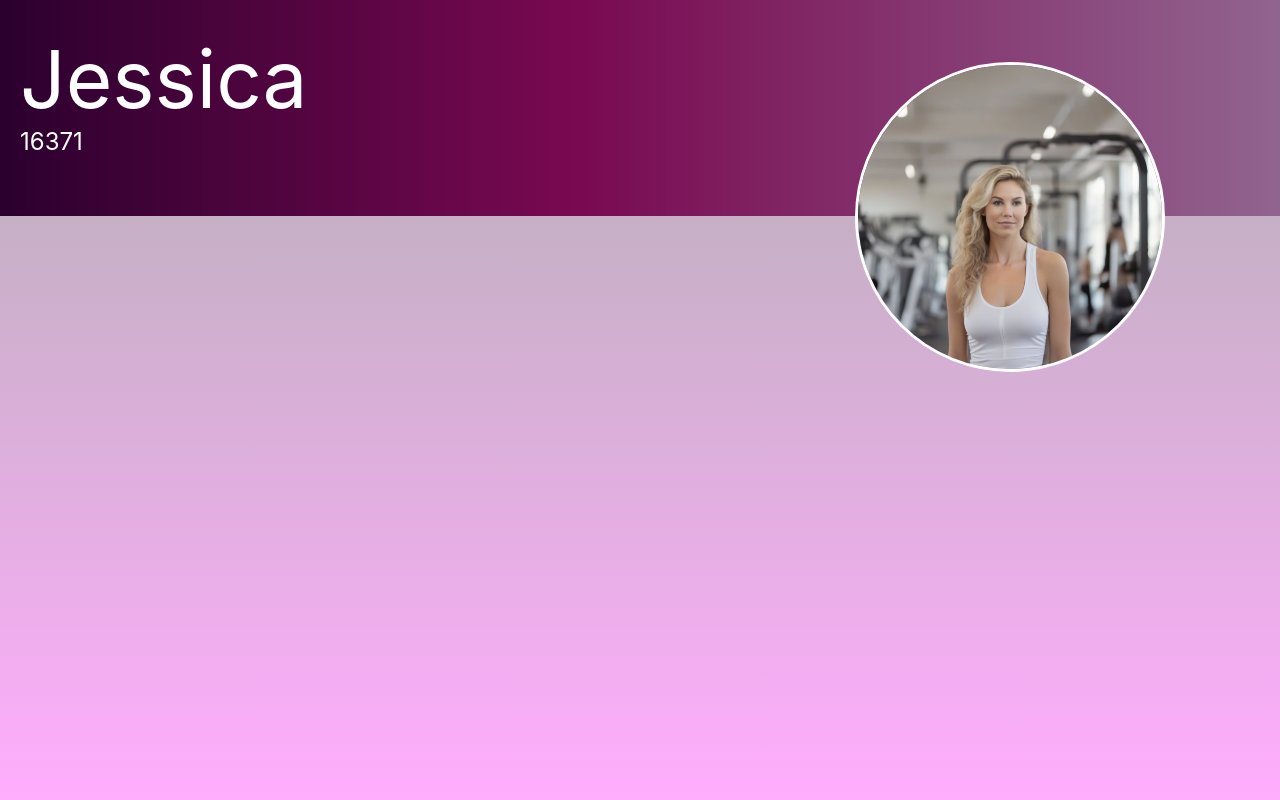
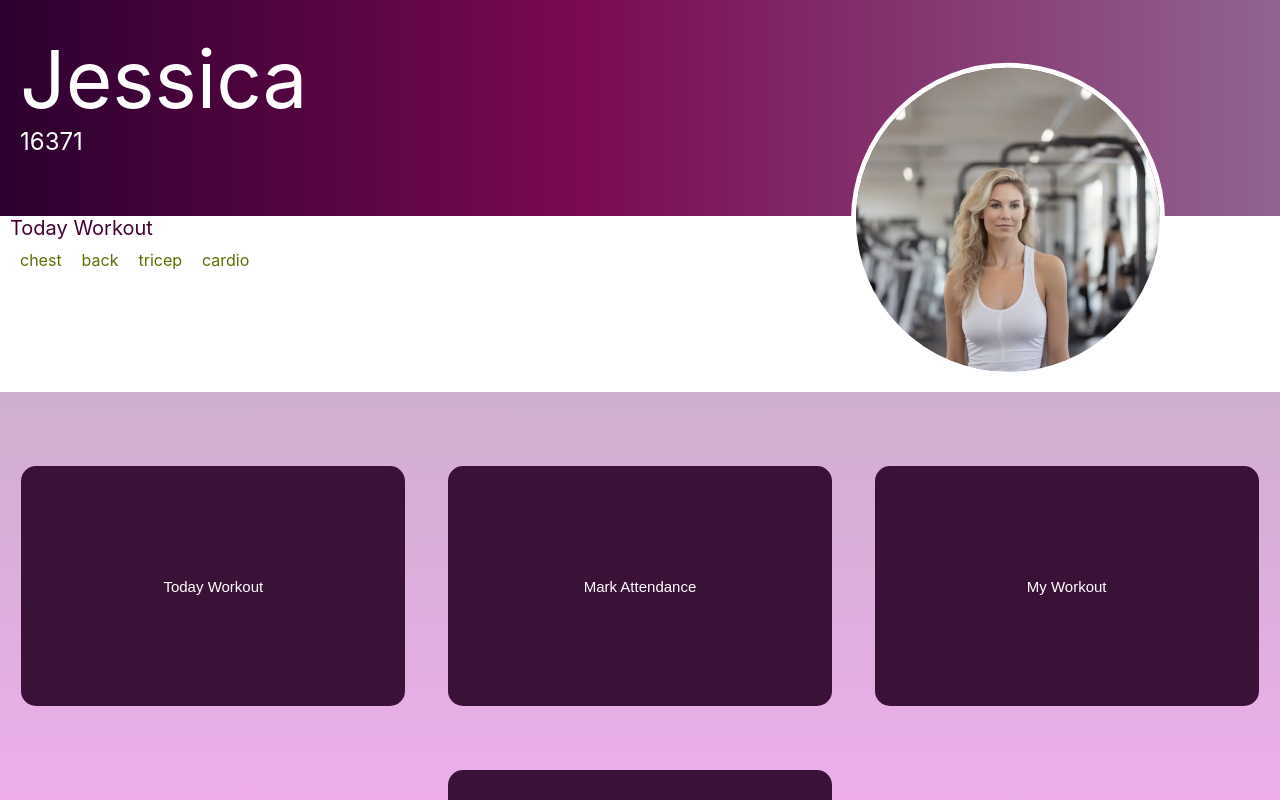
Before and after one commit to ChandupaSH/error-handle-app, a React (Create React App) app: page /#/user in a window 1280 px wide. Shown: the top 800 px of the page. Built offline with nearby package versions, Linux system fonts and the light colour scheme.

Commit message:
other user oage styles

```diff
--- a/src/scenes/UserPage.jsx
+++ b/src/scenes/UserPage.jsx
@@ -7,15 +7,27 @@ const UserPage = () => {
   const avatarH = isTablet ? '38vh' : '25vh'
   const NavH = isTablet ? '27vh' : '18vh'
   const NavFontSize = isTablet ? '10vh' : '6vh'
+  const NavWhiteH = isTablet? '22vh' :' 15vh'
+  const TabW = isTablet? '30%' : '90%'
+  const TabH = isTablet? '30vh' : '25vh'
+
+  const buttonStyle = {
+    width: TabW,
+    height: TabH,
+    marginTop: '5%',
+    borderRadius: '15px',
+    border: 'none',
+    fontSize: '15px',
+    backgroundColor: '#3B1237 ',
+    color: 'white'
+  }
 
   return (
     <div style={{
-      height: '100vh',
-      // background: 'rgb(255,173,253)',
+      paddingBottom: '20px',
       background: 'linear-gradient(0deg, rgba(255,173,253,1) 0%, rgba(177,177,177,1) 100%)'
     }}>
       <div style={{
-      //  background: 'rgb(43,0,46)',
        background: 'linear-gradient(90deg, rgba(43,0,46,1) 0%, rgba(121,9,81,1) 45%, rgba(145,100,143,1) 100%)',
         display:'flex',
         justifyContent:'space-between',
@@ -34,7 +46,7 @@ const UserPage = () => {
 
         <Avatar
           style={{
-            border: '3px solid white',
+            border: '5px solid white',
             transform:'translateY(20%)',
             marginRight: '9%'}}
           alt="Remy Sharp"
@@ -44,6 +56,51 @@ const UserPage = () => {
       </div>
 
 
+      <div style={{
+        backgroundColor: 'white',
+        height: NavWhiteH,
+        color: '#460035 '
+      }}>
+        <div style={{
+          width: '43%',}}>
+            <span style={{
+              paddingLeft: '10px',
+              fontSize:'20px',
+              }}>Today Workout</span><br/>
+
+              <div style={ {
+                display: 'flex',
+
+                flexWrap: 'wrap',
+
+                marginTop: '10px',
+                color: '#5B7000 '
+                }}>
+                  <span style={{marginLeft: '20px' }}>chest</span>
+                  <span style={{marginLeft: '20px' }}>back</span>
+                  <span style={{marginLeft: '20px' }}>tricep</span>
+                  <span style={{marginLeft: '20px' }}>cardio</span>
+              </div>
+
+
+        </div>
+
+      </div>
+
+      <div style={{
+        display: 'flex',
+        justifyContent:'space-around',
+        flexWrap: 'wrap',
+        marginTop: '10px',
+      }}>
+        <button style={buttonStyle} onClick={() => {}}>Today Workout</button>
+        <button style={buttonStyle} onClick={() => {}}>Mark Attendance</button>
+        <button style={buttonStyle} onClick={() => {}}>My Workout</button>
+        <button style={buttonStyle} onClick={() => {}}>Meal Plan</button>
+      </div>
+
+
+
 
     </div>
   )
```
